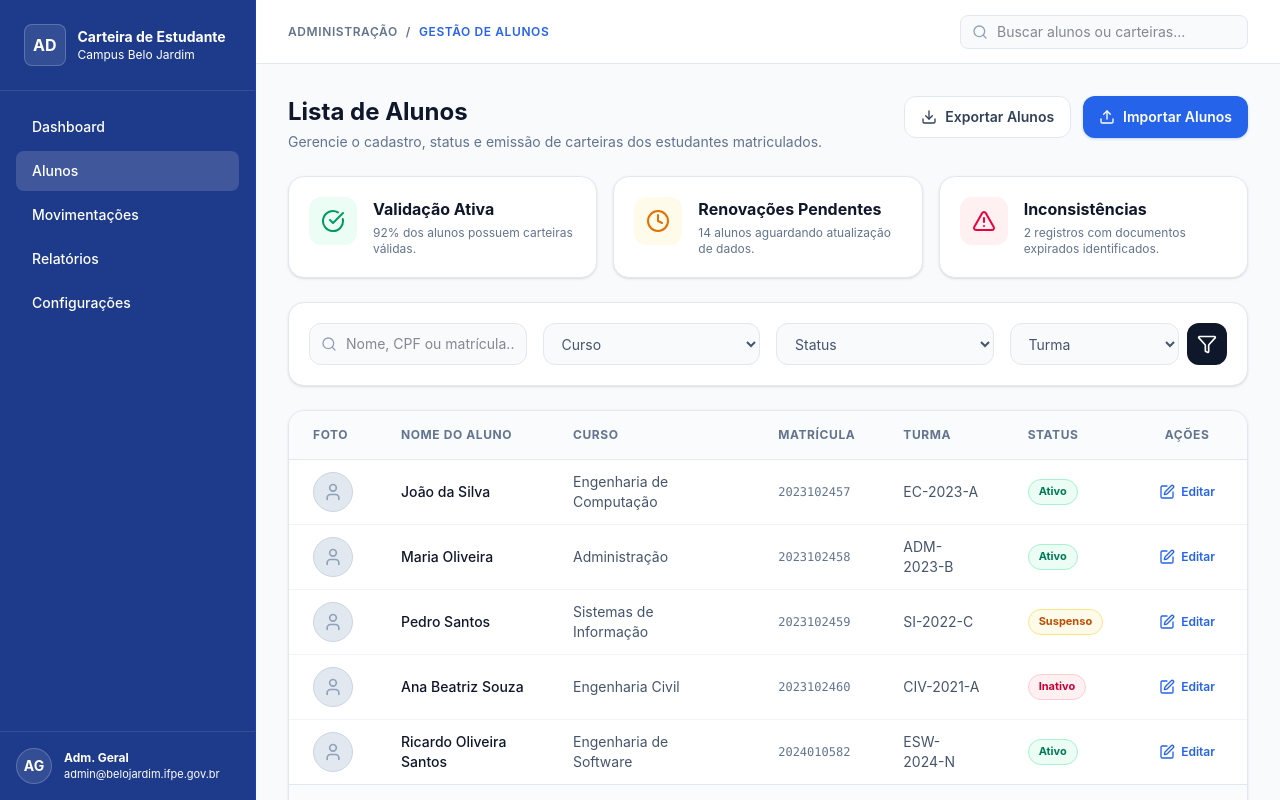
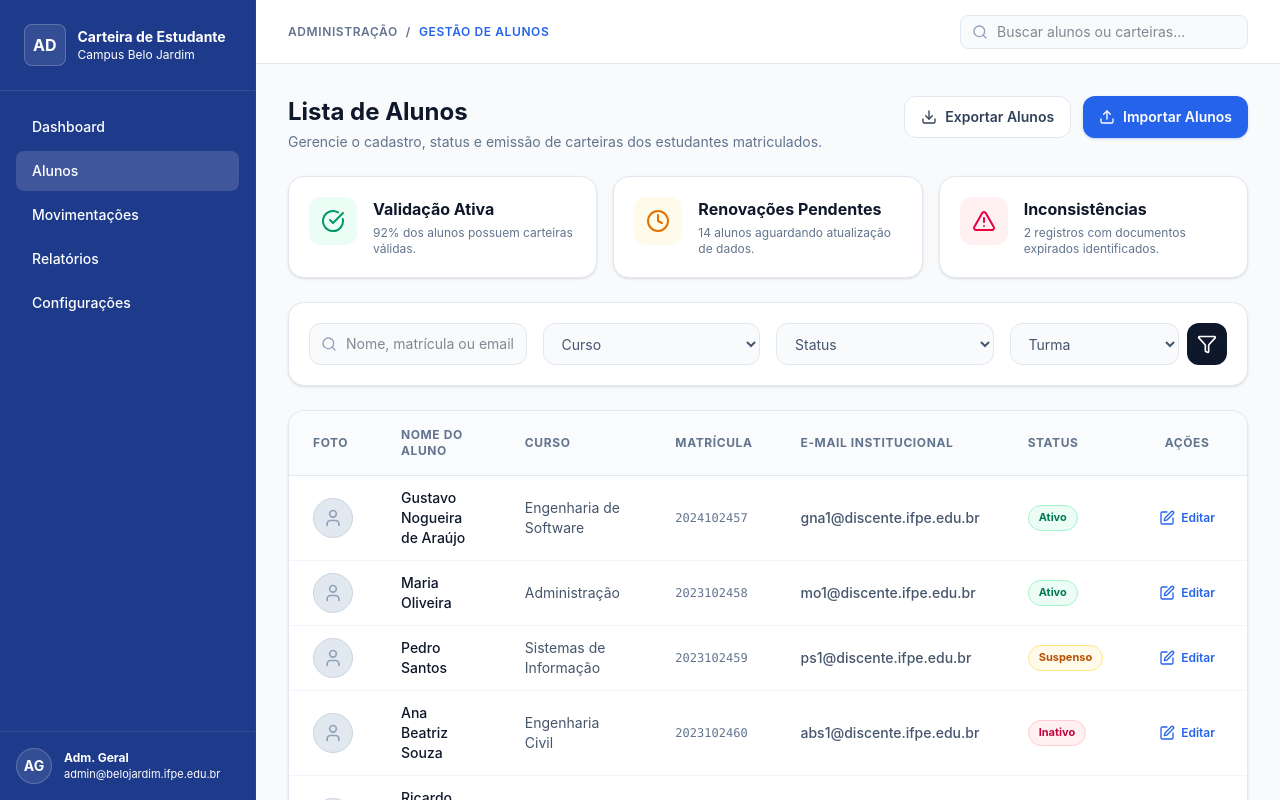
Before and after one commit to ifpebj-ti/carteira-estudante, a Next.js app in the folder frontend/: page /admin/alunos in a window 1280 px wide. Built offline with nearby package versions, Linux system fonts and the light colour scheme.

Commit message:
fix: corrects domain to @belojardim.ifpe.edu.br

```diff
--- a/frontend/app/admin/alunos/page.tsx
+++ b/frontend/app/admin/alunos/page.tsx
@@ -41,7 +41,7 @@ const AdminSidebar = ({ isOpen, onClose }: { isOpen: boolean; onClose: () => voi
         <div className="w-9 h-9 rounded-full bg-white/10 text-white font-bold flex items-center justify-center text-sm border border-white/20 shrink-0">AG</div>
         <div className="overflow-hidden">
           <p className="text-xs font-bold text-white truncate">Adm. Geral</p>
-          <p className="text-[11px] text-primary-200 truncate">admin@belojardim.ifpe.gov.br</p>
+          <p className="text-[11px] text-primary-200 truncate">admin@belojardim.ifpe.edu.br</p>
         </div>
       </div>
     </aside>
@@ -82,11 +82,11 @@ const AdminHeader = ({ onMenuClick }: { onMenuClick: () => void }) => (
 
 // --- DADOS MOCKADOS ---
 const studentsData = [
-  { id: 1, nome: 'João da Silva', curso: 'Engenharia de Computação', matricula: '2023102457', turma: 'EC-2023-A', status: 'Ativo' },
-  { id: 2, nome: 'Maria Oliveira', curso: 'Administração', matricula: '2023102458', turma: 'ADM-2023-B', status: 'Ativo' },
-  { id: 3, nome: 'Pedro Santos', curso: 'Sistemas de Informação', matricula: '2023102459', turma: 'SI-2022-C', status: 'Suspenso' },
-  { id: 4, nome: 'Ana Beatriz Souza', curso: 'Engenharia Civil', matricula: '2023102460', turma: 'CIV-2021-A', status: 'Inativo' },
-  { id: 5, nome: 'Ricardo Oliveira Santos', curso: 'Engenharia de Software', matricula: '2024010582', turma: 'ESW-2024-N', status: 'Ativo' },
+  { id: 1, nome: 'Gustavo Nogueira de Araújo', curso: 'Engenharia de Software', matricula: '2024102457', email: 'gna1@discente.ifpe.edu.br', status: 'Ativo' },
+  { id: 2, nome: 'Maria Oliveira', curso: 'Administração', matricula: '2023102458', email: 'mo1@discente.ifpe.edu.br', status: 'Ativo' },
+  { id: 3, nome: 'Pedro Santos', curso: 'Sistemas de Informação', matricula: '2023102459', email: 'ps1@discente.ifpe.edu.br', status: 'Suspenso' },
+  { id: 4, nome: 'Ana Beatriz Souza', curso: 'Engenharia Civil', matricula: '2023102460', email: 'abs1@discente.ifpe.edu.br', status: 'Inativo' },
+  { id: 5, nome: 'Ricardo Oliveira Santos', curso: 'Engenharia de Software', matricula: '2024010582', email: 'rs1@discente.ifpe.edu.br', status: 'Ativo' },
 ];
 
 export default function StudentListPage() {
@@ -167,7 +167,7 @@ export default function StudentListPage() {
                   </div>
                   <input
                     type="text"
-                    placeholder="Nome, CPF ou matrícula..."
+                    placeholder="Nome, matrícula ou email..."
                     className="w-full bg-slate-50 border border-slate-200 rounded-xl pl-9 pr-3 py-2.5 text-sm focus:outline-none focus:ring-2 focus:ring-primary-500/20 focus:border-primary-500"
                   />
                 </div>
@@ -205,7 +205,7 @@ export default function StudentListPage() {
                       <th className="py-4 px-6">Nome do Aluno</th>
                       <th className="py-4 px-6">Curso</th>
                       <th className="py-4 px-6">Matrícula</th>
-                      <th className="py-4 px-6">Turma</th>
+                      <th className="py-4 px-6">E-mail Institucional</th>
                       <th className="py-4 px-6">Status</th>
                       <th className="py-4 px-6 text-center">Ações</th>
                     </tr>
@@ -221,7 +221,7 @@ export default function StudentListPage() {
                         <td className="py-3 px-6 font-medium text-slate-900">{student.nome}</td>
                         <td className="py-3 px-6 text-slate-600">{student.curso}</td>
                         <td className="py-3 px-6 text-slate-500 font-mono text-xs">{student.matricula}</td>
-                        <td className="py-3 px-6 text-slate-600">{student.turma}</td>
+                        <td className="py-3 px-6 text-slate-600 font-medium">{student.email}</td>
                         <td className="py-3 px-6">
                           <span className={`inline-flex items-center px-2.5 py-1 rounded-full text-[11px] font-bold border ${getStatusStyle(student.status)}`}>
                             {student.status}
--- a/frontend/app/admin/editar/page.tsx
+++ b/frontend/app/admin/editar/page.tsx
@@ -42,7 +42,7 @@ const AdminSidebar = ({ isOpen, onClose }: { isOpen: boolean; onClose: () => voi
         <div className="w-9 h-9 rounded-full bg-white/10 text-white font-bold flex items-center justify-center text-sm border border-white/20 shrink-0">AG</div>
         <div className="overflow-hidden">
           <p className="text-xs font-bold text-white truncate">Adm. Geral</p>
-          <p className="text-[11px] text-primary-200 truncate">admin@belojardim.ifpe.gov.br</p>
+          <p className="text-[11px] text-primary-200 truncate">admin@belojardim.ifpe.edu.br</p>
         </div>
       </div>
     </aside>
--- a/frontend/app/admin/movimentacoes/page.tsx
+++ b/frontend/app/admin/movimentacoes/page.tsx
@@ -45,7 +45,7 @@ export default function MovimentacoesPage() {
           <div className="w-9 h-9 rounded-full bg-white/10 text-white font-bold flex items-center justify-center text-sm border border-white/20 shrink-0">AG</div>
           <div className="overflow-hidden">
             <p className="text-xs font-bold text-white truncate">Adm. Geral</p>
-            <p className="text-[11px] text-primary-200 truncate">admin@belojardim.ifpe.gov.br</p>
+            <p className="text-[11px] text-primary-200 truncate">admin@belojardim.ifpe.edu.br</p>
           </div>
         </div>
       </aside>
--- a/frontend/app/admin/page.tsx
+++ b/frontend/app/admin/page.tsx
@@ -42,7 +42,7 @@ const AdminSidebar = ({ isOpen, onClose }: { isOpen: boolean; onClose: () => voi
         <div className="w-9 h-9 rounded-full bg-white/10 text-white font-bold flex items-center justify-center text-sm border border-white/20 shrink-0">AG</div>
         <div className="overflow-hidden">
           <p className="text-xs font-bold text-white truncate">Adm. Geral</p>
-          <p className="text-[11px] text-primary-200 truncate">admin@belojardim.ifpe.gov.br</p>
+          <p className="text-[11px] text-primary-200 truncate">admin@belojardim.ifpe.edu.br</p>
         </div>
       </div>
     </aside>
--- a/frontend/app/aluno/page.tsx
+++ b/frontend/app/aluno/page.tsx
@@ -72,7 +72,7 @@ const AdminSidebar = ({ isOpen, onClose }: { isOpen: boolean; onClose: () => voi
         <div className="w-9 h-9 rounded-full bg-white/10 text-white font-bold flex items-center justify-center text-sm border border-white/20 shrink-0">AG</div>
         <div className="overflow-hidden">
           <p className="text-xs font-bold text-white truncate">Adm. Geral</p>
-          <p className="text-[11px] text-primary-200 truncate">admin@belojardim.ifpe.gov.br</p>
+          <p className="text-[11px] text-primary-200 truncate">admin@belojardim.ifpe.edu.br</p>
         </div>
       </div>
     </aside>
```
